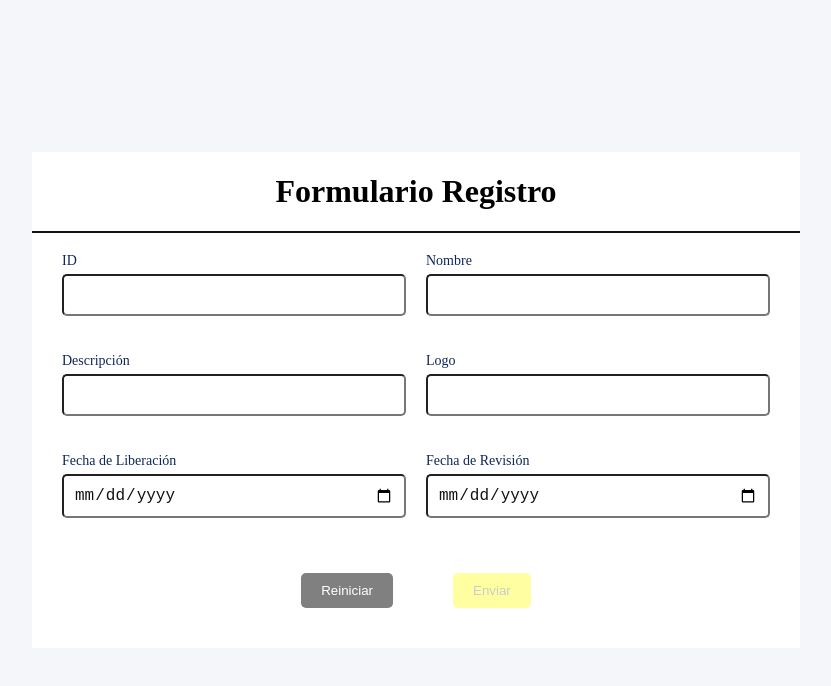
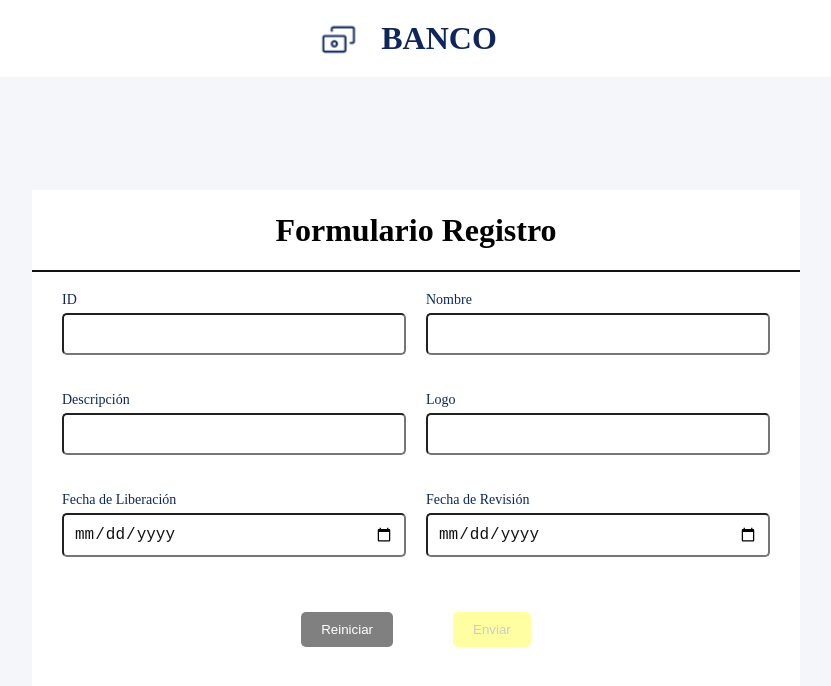
Before and after one commit to LuisReinoso/LuisReinosoC, an Angular app: page / in a window 1280 px wide. Shown: the top 686 px of the page, without its empty margins (224-1055 px from the left). Built offline with nearby package versions, Linux system fonts and the light colour scheme.

Commit message:
feat(core): implement header in whole app

```diff
--- a/src/app/app.component.html
+++ b/src/app/app.component.html
@@ -1,3 +1,5 @@
+<app-header></app-header>
+
 <ng-container *ngIf="alertState$ | async as alertState">
   <app-alert [message]="alertState.message" [type]="alertState.type" [isVisible]="true" (close)="closeAlert()"></app-alert>
 </ng-container>
--- a/src/app/app.component.ts
+++ b/src/app/app.component.ts
@@ -3,11 +3,12 @@
 import { AlertComponent } from './shared/alert/alert.component';
 import { AlertService } from './shared/alert/alert.service';
 import { AsyncPipe, NgIf } from '@angular/common';
+import { HeaderComponent } from './shared/header/header.component';
 
 @Component({
   selector: 'app-root',
   standalone: true,
-  imports: [RouterOutlet, AlertComponent, NgIf, AsyncPipe],
+  imports: [RouterOutlet, AlertComponent, NgIf, AsyncPipe, HeaderComponent],
   templateUrl: './app.component.html',
   styleUrl: './app.component.scss',
 })
--- a/src/styles/components/alert.scss
+++ b/src/styles/components/alert.scss
@@ -4,7 +4,7 @@
   border-radius: 5px;
   font-size: 16px;
   position: absolute;
-  top: 0px;
+  top: 70px;
   box-sizing: border-box;
 
   &--success {
```
